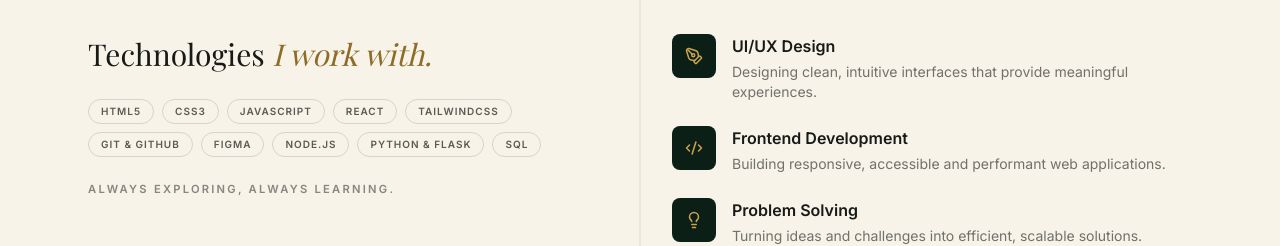
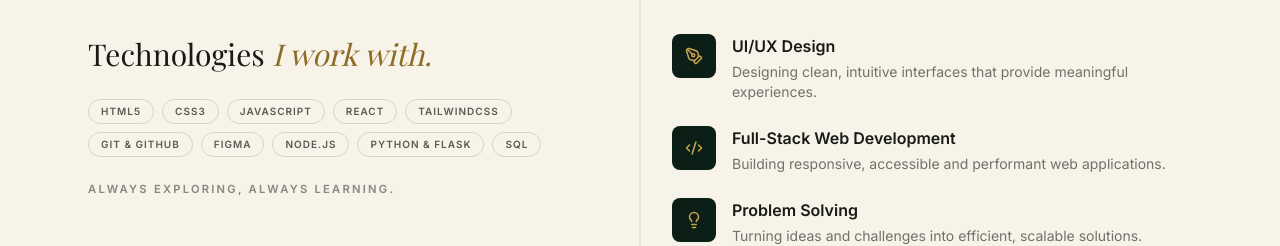
Before and after one commit to DalzWrld/Ian-portfolio, a React (Vite) app: page / in a window 1280 px wide. Shown: the part 2283-2529 px from the top of the page. Built offline with nearby package versions, Linux system fonts and the light colour scheme; a web font is replaced by a local one.

Commit message:
Update to full-stack web development

```diff
--- a/src/data/content.js
+++ b/src/data/content.js
@@ -149,7 +149,7 @@
     description: "Designing clean, intuitive interfaces that provide meaningful experiences.",
   },
   {
-    title: "Frontend Development",
+    title: "Full-Stack Web Development",
     description: "Building responsive, accessible and performant web applications.",
   },
   {
```
